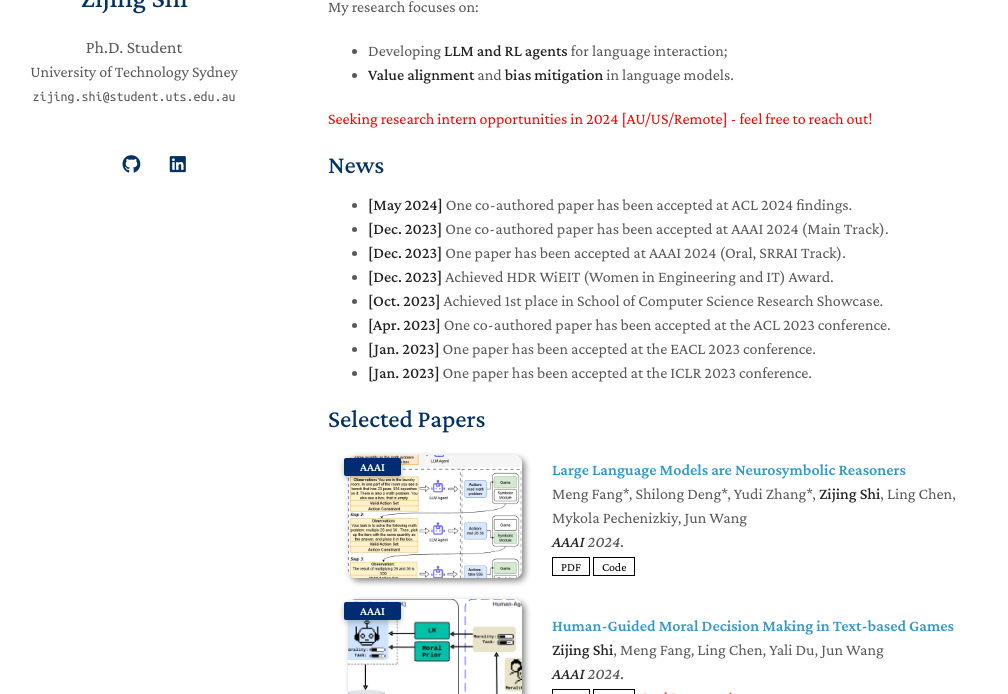
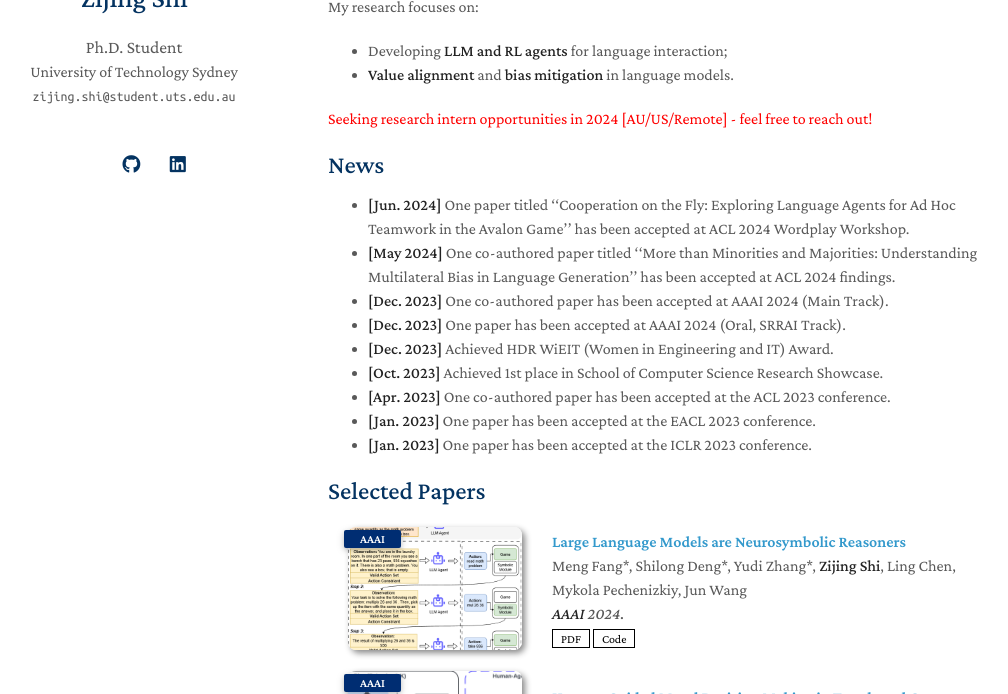
Before and after one commit to winni18/winni18.github.io, a Jekyll site: the page built from index.md, in a window 1280 px wide and 900 px high, cut to the strip 206-900 px from the top of the window. Shown: the whole strip, without its empty margins (142-1150 px from the left). Built offline with Jekyll 4.4.1, drawn with Linux system fonts in a browser that asks for light colours; nearby versions of some CDN libraries; a style sheet for code colours, icons or effects is not loaded; our own code applies the rules of GitHub Pages for plain Markdown files.

Commit message:
Update index.md

```diff
--- a/index.md
+++ b/index.md
@@ -17,7 +17,8 @@ My research focuses on:
 
 
 ## News
-- **[May 2024]** One co-authored paper has been accepted at ACL 2024 findings.
+- **[Jun. 2024]** One paper titled ''Cooperation on the Fly: Exploring Language Agents for Ad Hoc Teamwork in the Avalon Game'' has been accepted at ACL 2024 Wordplay Workshop.
+- **[May 2024]** One co-authored paper titled ''More than Minorities and Majorities: Understanding Multilateral Bias in Language Generation'' has been accepted at ACL 2024 findings.
 - **[Dec. 2023]** One co-authored paper has been accepted at AAAI 2024 (Main Track).
 - **[Dec. 2023]** One paper has been accepted at AAAI 2024 (Oral, SRRAI Track).
 - **[Dec. 2023]** Achieved HDR WiEIT (Women in Engineering and IT) Award.
```
